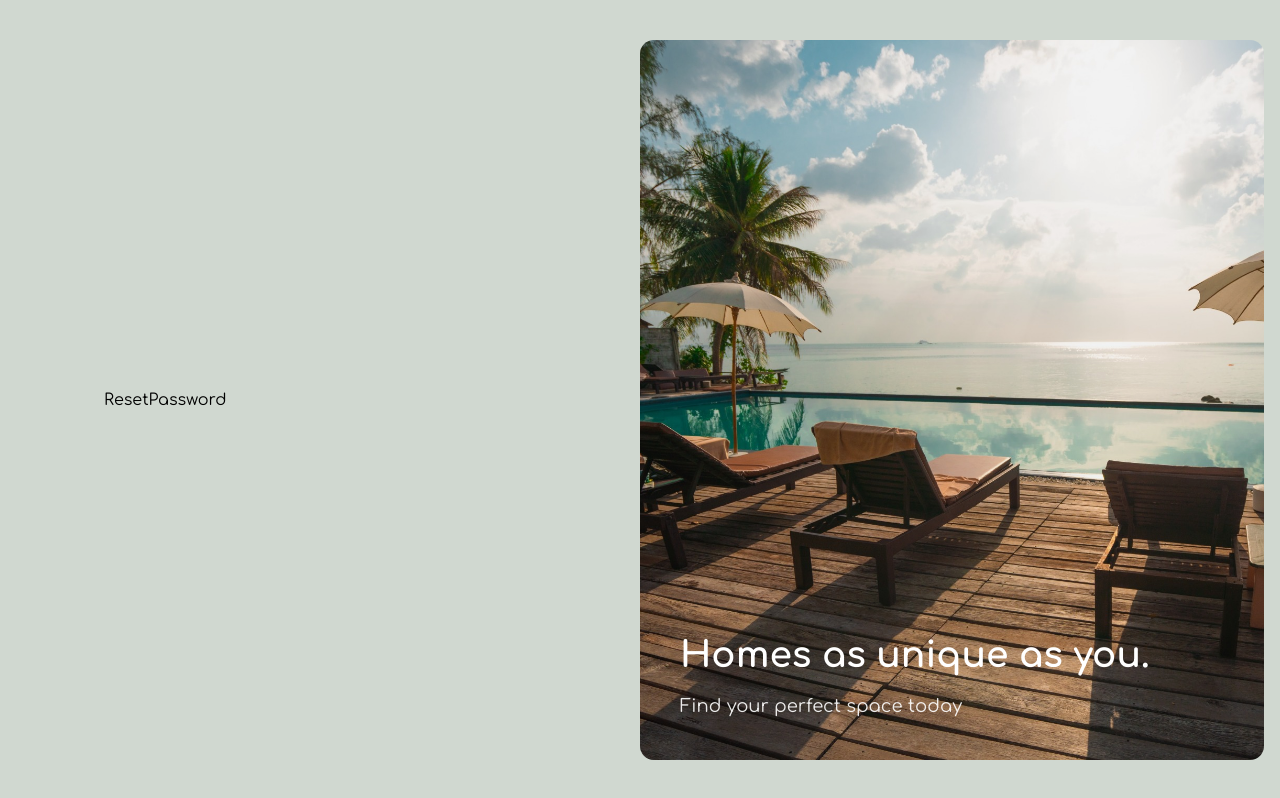
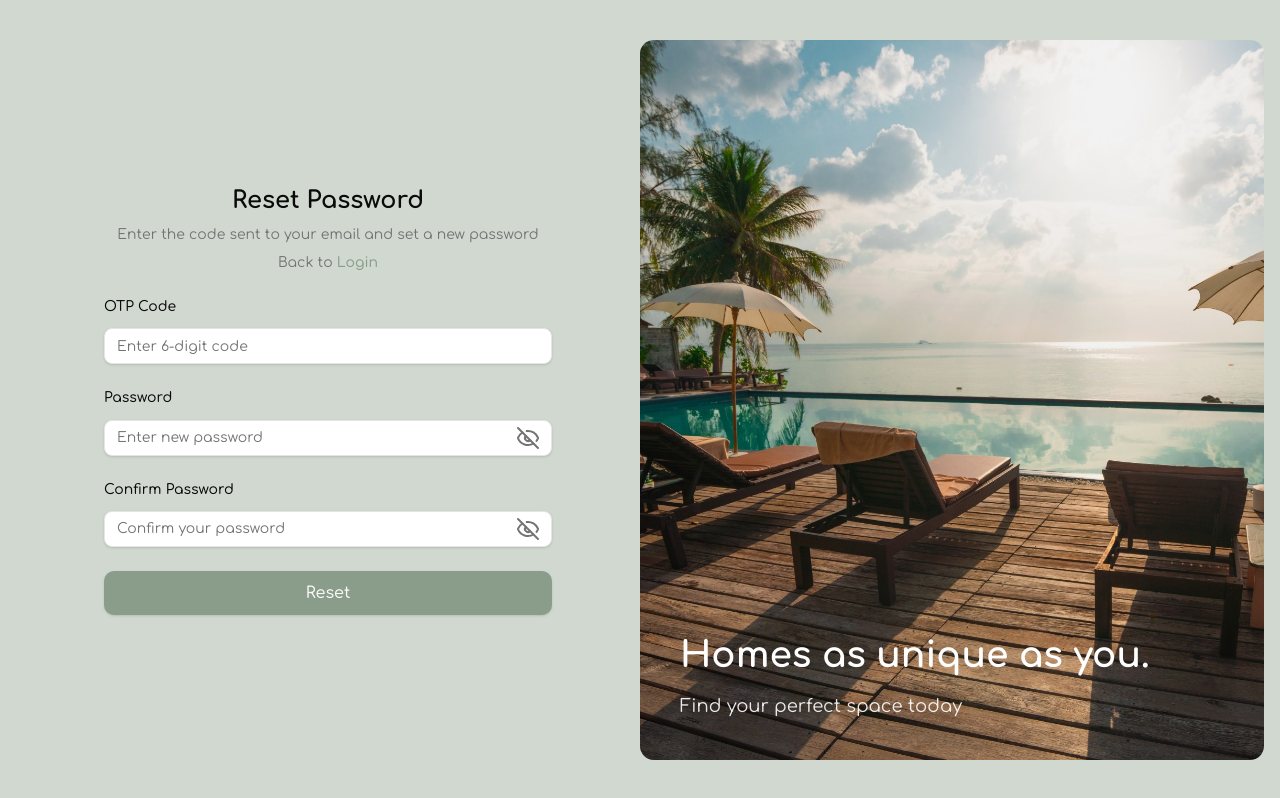
Before and after one commit to Mohammed-A7med/Final-Project-NTI, a React (Vite) app: page /auth/reset-password in a window 1280 px wide. Built offline with nearby package versions, Linux system fonts and the light colour scheme.

Commit message:
feat: add reset password form with otp, password confirmation, and validation schema

```diff
--- /dev/null
+++ b/src/components/ui/input-otp.jsx
@@ -0,0 +1,79 @@
+import React from "react"
+import { OTPInput, OTPInputContext } from "input-otp"
+import { Minus } from "lucide-react"
+
+import { cn } from "@/lib/utils"
+
+const InputOTP = React.forwardRef((props, ref) => {
+  const { className, containerClassName, ...rest } = props
+
+  return (
+    <OTPInput
+      ref={ref}
+      containerClassName={cn(
+        "flex items-center gap-2 has-[:disabled]:opacity-50",
+        containerClassName
+      )}
+      className={cn("disabled:cursor-not-allowed", className)}
+      {...rest}
+    />
+  )
+})
+InputOTP.displayName = "InputOTP"
+
+const InputOTPGroup = React.forwardRef((props, ref) => {
+  const { className, ...rest } = props
+
+  return (
+    <div
+      ref={ref}
+      className={cn("flex items-center", className)}
+      {...rest}
+    />
+  )
+})
+InputOTPGroup.displayName = "InputOTPGroup"
+
+const InputOTPSlot = React.forwardRef((props, ref) => {
+  const { index, className, ...rest } = props
+
+  const inputOTPContext = React.useContext(OTPInputContext)
+  const { char, hasFakeCaret, isActive } =
+    inputOTPContext.slots[index]
+
+  return (
+    <div
+      ref={ref}
+      className={cn(
+        "relative flex h-9 w-9 items-center justify-center border-y border-r border-input text-sm shadow-sm transition-all first:rounded-l-md first:border-l last:rounded-r-md",
+        isActive && "z-10 ring-1 ring-ring",
+        className
+      )}
+      {...rest}
+    >
+      {char}
+      {hasFakeCaret && (
+        <div className="pointer-events-none absolute inset-0 flex items-center justify-center">
+          <div className="h-4 w-px animate-caret-blink bg-foreground duration-1000" />
+        </div>
+      )}
+    </div>
+  )
+})
+InputOTPSlot.displayName = "InputOTPSlot"
+
+const InputOTPSeparator = React.forwardRef((props, ref) => {
+  return (
+    <div ref={ref} role="separator" {...props}>
+      <Minus />
+    </div>
+  )
+})
+InputOTPSeparator.displayName = "InputOTPSeparator"
+
+export {
+  InputOTP,
+  InputOTPGroup,
+  InputOTPSlot,
+  InputOTPSeparator,
+}
--- a/src/pages/Auth/ResetPassword.jsx
+++ b/src/pages/Auth/ResetPassword.jsx
@@ -1,6 +1,140 @@
+import { useState } from "react";
+import { Link } from "react-router-dom";
+import { useForm } from "react-hook-form";
+import { Eye, EyeOff } from "lucide-react";
+import { Input } from "@/components/ui/input";
+import { Button } from "@/components/ui/button";
+import { zodResolver } from "@hookform/resolvers/zod";
+import { Field, FieldDescription, FieldLabel } from "@/components/ui/field";
+
+import { resetPasswordSchema } from "./authSchema";
 
 export default function ResetPassword() {
+  const [showPassword, setShowPassword] = useState(false);
+  const [showConfirmPassword, setShowConfirmPassword] = useState(false);
+
+  const {
+    register,
+    handleSubmit,
+    formState: { isSubmitting, errors },
+  } = useForm({
+    defaultValues: { otp: "", password: "", confirmPassword: "" },
+    resolver: zodResolver(resetPasswordSchema),
+  });
+
+  const onSubmit = (data) => {
+    try {
+      console.log(data);
+    } catch (error) {
+      console.log(error);
+    }
+  };
+
   return (
-    <div>ResetPassword</div>
-  )
+    <section className="w-full max-w-md mx-auto flex flex-col gap-6">
+      {/* -------------------- Header Section  -------------------- */}
+      <div className="flex flex-col gap-2 text-center">
+        <h4 className="text-2xl font-bold text-foreground">Reset Password</h4>
+        <p className="text-sm text-muted-foreground">
+          Enter the code sent to your email and set a new password
+        </p>
+        <p className="text-sm text-muted-foreground">
+          Back to
+          <Link
+            to="/auth/login"
+            className="text-primary font-medium hover:text-secondary transition ml-1"
+          >
+            Login
+          </Link>
+        </p>
+      </div>
+
+      {/* -------------------- Reset Password Form --------------------  */}
+      <form onSubmit={handleSubmit(onSubmit)} className="flex flex-col gap-6">
+        {/* ----------  OTP Input Field  ---------- */}
+        <Field>
+          <FieldLabel htmlFor="otp" className="text-foreground">
+            OTP Code
+          </FieldLabel>
+          <Input
+            id="otp"
+            type="text"
+            placeholder="Enter 6-digit code"
+            className="bg-background border-border focus:ring-2 focus:ring-primary"
+            {...register("otp")}
+          />
+          {errors.otp && (
+            <FieldDescription className="text-red-400">
+              {errors.otp.message}
+            </FieldDescription>
+          )}
+        </Field>
+
+        {/* ----------  Password Input Field  ---------- */}
+        <Field>
+          <FieldLabel htmlFor="password" className="text-foreground">
+            Password
+          </FieldLabel>
+          <div className="relative">
+            <Input
+              id="password"
+              type={showPassword ? "text" : "password"}
+              placeholder="Enter new password"
+              className="bg-background border-border focus:ring-2 focus:ring-primary pr-12"
+              {...register("password")}
+            />
+            <button
+              type="button"
+              onClick={() => setShowPassword((prev) => !prev)}
+              className="absolute right-3 top-1/2 transform -translate-y-1/2 text-sm text-muted-foreground hover:text-primary transition"
+            >
+              {showPassword ? <Eye /> : <EyeOff />}
+            </button>
+          </div>
+          {errors.password && (
+            <FieldDescription className="text-red-400">
+              {errors.password.message}
+            </FieldDescription>
+          )}
+        </Field>
+
+        {/* ----------  Confirm Password Input Field  ---------- */}
+        <Field>
+          <FieldLabel htmlFor="confirmPassword" className="text-foreground">
+            Confirm Password
+          </FieldLabel>
+          <div className="relative">
+            <Input
+              id="confirmPassword"
+              type={showConfirmPassword ? "text" : "password"}
+              placeholder="Confirm your password"
+              className="bg-background border-border focus:ring-2 focus:ring-primary pr-12"
+              {...register("confirmPassword")}
+            />
+            <button
+              type="button"
+              onClick={() => setShowConfirmPassword((prev) => !prev)}
+              className="absolute right-3 top-1/2 transform -translate-y-1/2 text-sm text-muted-foreground hover:text-primary transition"
+            >
+              {showConfirmPassword ? <Eye /> : <EyeOff />}
+            </button>
+          </div>
+          {errors.confirmPassword && (
+            <FieldDescription className="text-red-400">
+              {errors.confirmPassword.message}
+            </FieldDescription>
+          )}
+        </Field>
+
+        {/*  ---------- Submit Button  ---------- */}
+        <Button
+          type="submit"
+          disabled={isSubmitting}
+          className="bg-primary text-primary-foreground py-2.5 rounded-lg hover:bg-secondary transition-all duration-300 shadow-sm hover:shadow-md"
+        >
+          Reset
+        </Button>
+      </form>
+    </section>
+  );
 }
--- a/src/pages/Auth/authSchema.js
+++ b/src/pages/Auth/authSchema.js
@@ -17,7 +17,7 @@ export const passwordValidator = z
   .max(50, { message: "Password is too long" })
   .regex(
     /^(?=.*[A-Za-z])(?=.*\d)[A-Za-z\d!@#$%^&*()_+]{6,}$/,
-    "Password must contain at least one letter and one number"
+    "Password must contain at least one letter and one number",
   );
 
 // -------------------
@@ -45,7 +45,10 @@ export const registerSchema = z
       .trim()
       .min(10, { message: "Phone Number is required" })
       .max(15, { message: "Phone Number is too long" })
-      .regex(/^\+?\d+$/, "Phone Number must contain only numbers and optional +"),
+      .regex(
+        /^\+?\d+$/,
+        "Phone Number must contain only numbers and optional +",
+      ),
 
     country: z
       .string()
@@ -55,9 +58,30 @@ export const registerSchema = z
 
     email: emailValidator,
     password: passwordValidator,
-    confirmPassword: z.string().min(1, { message: "Confirm Password is required" }),
+    confirmPassword: z
+      .string()
+      .min(1, { message: "Confirm Password is required" }),
   })
   .refine((data) => data.password === data.confirmPassword, {
     message: "Passwords do not match",
     path: ["confirmPassword"],
   });
+
+// Reset Password Schema
+export const resetPasswordSchema = z
+  .object({
+    otp: z
+      .string()
+      .min(6, { message: "OTP must be 6 digits" })
+      .max(6, { message: "OTP must be 6 digits" }),
+
+    password: z
+      .string()
+      .min(6, { message: "Password must be at least 6 characters" }),
+
+    confirmPassword: z.string(),
+  })
+  .refine((data) => data.password === data.confirmPassword, {
+    message: "Passwords do not match",
+    path: ["confirmPassword"],
+  });
```
Also changed, not shown: 1 other file (tests, documents, lock files or other folders).
